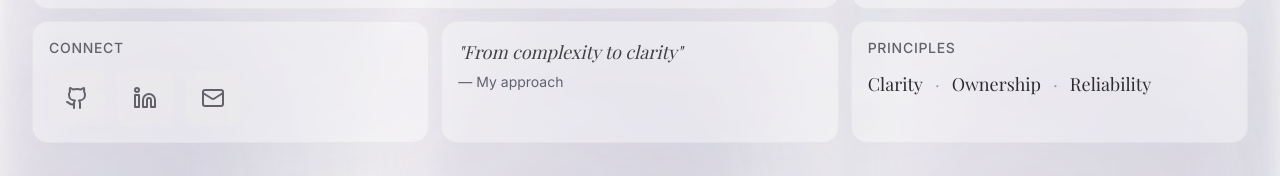
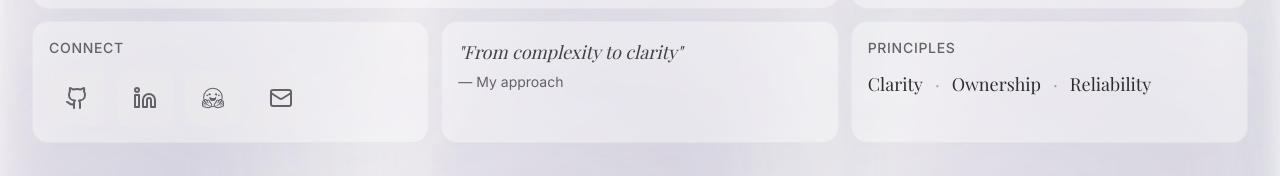
Before and after one commit to rdnk2004/rdnkportfolio, a Next.js app: page / in a window 1280 px wide. Shown: the part 403-579 px from the top of the page. Built offline with nearby package versions, Linux system fonts and the light colour scheme; no server answers.

Commit message:
hugging-face

```diff
--- a/src/components/sections/contact.tsx
+++ b/src/components/sections/contact.tsx
@@ -1,6 +1,7 @@
 import { Button } from "../ui/button";
 import { SectionHeading } from "../ui/section-heading";
 import { Github, Linkedin, Mail } from "lucide-react";
+import { HuggingFaceIcon } from "../ui/icons";
 
 export default function Contact() {
   return (
@@ -16,15 +17,25 @@ export default function Contact() {
             rdnikhilkrishna2004@gmail.com
           </a>
         </Button>
+        <Button asChild size="lg" variant="outline" className="border-primary/20 hover:bg-primary/5 hover:border-primary/40 transition-all text-primary">
+          <a href="https://huggingface.co/rdnk-2004" target="_blank" rel="noopener noreferrer">
+            <HuggingFaceIcon className="mr-2 h-4 w-4" />
+            Hugging Face
+          </a>
+        </Button>
       </div>
-      <div className="mt-12 flex justify-center space-x-8">
-        <a href="https://www.linkedin.com/in/nikhil-krishna-r-d-773b84259/" target="_blank" rel="noopener noreferrer" className="text-muted-foreground hover:text-primary transition-colors hover:scale-105 transform duration-300">
+      <div className="mt-12 flex justify-center items-center space-x-8">
+        <a href="https://www.linkedin.com/in/nikhil-krishna-r-d-773b84259/" target="_blank" rel="noopener noreferrer" className="text-muted-foreground hover:text-primary transition-colors hover:scale-105 transform duration-300" aria-label="LinkedIn">
           <Linkedin className="h-6 w-6" />
           <span className="sr-only">LinkedIn</span>
         </a>
-        <a href="https://github.com/rdnk2004" target="_blank" rel="noopener noreferrer" className="text-muted-foreground hover:text-primary transition-colors hover:scale-105 transform duration-300">
+        <a href="https://github.com/rdnk2004" target="_blank" rel="noopener noreferrer" className="text-muted-foreground hover:text-primary transition-colors hover:scale-105 transform duration-300" aria-label="GitHub">
           <Github className="h-6 w-6" />
           <span className="sr-only">GitHub</span>
+        </a>
+        <a href="https://huggingface.co/rdnk-2004" target="_blank" rel="noopener noreferrer" className="text-muted-foreground hover:text-primary transition-colors hover:scale-105 transform duration-300" aria-label="Hugging Face">
+          <HuggingFaceIcon className="h-6 w-6" />
+          <span className="sr-only">Hugging Face</span>
         </a>
       </div>
     </section>
--- a/src/components/sections/hero.tsx
+++ b/src/components/sections/hero.tsx
@@ -4,6 +4,7 @@ import { Button } from '@/components/ui/button';
 import { cn } from '@/lib/utils';
 import { useState, useEffect } from 'react';
 import { FileText, ArrowUpRight, Github, Linkedin, Mail, MessageSquare, Landmark, Clapperboard, Bot } from 'lucide-react';
+import { HuggingFaceIcon } from '@/components/ui/icons';
 import { motion, AnimatePresence } from 'framer-motion';
 import { useShouldReduceAnimations } from '@/hooks/use-device-detection';
 
@@ -107,7 +108,7 @@ function SocialLink({ href, icon: Icon, label }: { href: string; icon: React.Ele
             href={href}
             target="_blank"
             rel="noopener noreferrer"
-            className="flex items-center justify-center p-3 sm:p-4 rounded-lg bg-muted/30 text-muted-foreground hover:bg-primary/10 hover:text-primary transition-all duration-300"
+            className="flex items-center justify-center p-2.5 sm:p-4 rounded-lg bg-muted/30 text-muted-foreground hover:bg-primary/10 hover:text-primary transition-all duration-300"
             aria-label={label}
         >
             <Icon className="h-5 w-5 sm:h-6 sm:w-6" />
@@ -295,9 +296,10 @@ export default function Hero() {
                 <BentoCard className="col-span-1 lg:col-span-4 flex items-center">
                     <div className="w-full">
                         <h3 className="text-xs sm:text-sm font-medium text-muted-foreground uppercase tracking-wider mb-2 sm:mb-3">Connect</h3>
-                        <div className="flex gap-2 sm:gap-3 justify-between sm:justify-start">
+                        <div className="flex gap-1.5 sm:gap-3 justify-between sm:justify-start">
                             <SocialLink href="https://github.com/rdnk2004" icon={Github} label="GitHub" />
                             <SocialLink href="https://linkedin.com/in/nikhil-krishna-r-d-773b84259" icon={Linkedin} label="LinkedIn" />
+                            <SocialLink href="https://huggingface.co/rdnk-2004" icon={HuggingFaceIcon} label="Hugging Face" />
                             <SocialLink href="mailto:rdnkpersonal2004@gmail.com" icon={Mail} label="Email" />
                         </div>
                     </div>
--- a/src/components/sections/projects.tsx
+++ b/src/components/sections/projects.tsx
@@ -6,6 +6,7 @@ import { Button } from "../ui/button";
 import { Card, CardContent, CardHeader, CardTitle, CardFooter } from "../ui/card";
 import { SectionHeading } from "../ui/section-heading";
 import { Github, ExternalLink, X, AlertTriangle, Lightbulb, TrendingUp, CheckCircle2 } from "lucide-react";
+import { HuggingFaceIcon } from "@/components/ui/icons";
 import { motion, AnimatePresence } from "framer-motion";
 import { useOutsideClick } from "@/hooks/use-outside-click";
 import { useLenis } from "@/hooks/use-lenis-context";
@@ -333,7 +334,13 @@ export default function Projects() {
                           <div className="flex justify-end pt-4">
                             <Button asChild className="gap-2">
                               <a href={selectedProject.link} target="_blank" rel="noopener noreferrer">
-                                {selectedProject.link.includes("github") ? <Github className="h-4 w-4" /> : <ExternalLink className="h-4 w-4" />}
+                                {selectedProject.link.includes("github") ? (
+                                  <Github className="h-4 w-4" />
+                                ) : selectedProject.link.includes("huggingface") ? (
+                                  <HuggingFaceIcon className="h-4 w-4" />
+                                ) : (
+                                  <ExternalLink className="h-4 w-4" />
+                                )}
                                 View Project
                               </a>
                             </Button>
--- a/src/components/sections/skills.tsx
+++ b/src/components/sections/skills.tsx
@@ -60,6 +60,7 @@ const TECH_CATEGORIES = [
             "scikit-learn",
             "PyTorch",
             "TensorFlow",
+            "Hugging Face",
             "ResNet-50",
             "MLflow",
             "LLM APIs (Gemini & Claude)"
--- /dev/null
+++ b/src/components/ui/icons.tsx
@@ -0,0 +1,44 @@
+import React from 'react';
+
+export function HuggingFaceIcon({ className, ...props }: React.ComponentProps<'svg'>) {
+  return (
+    <svg
+      viewBox="0 0 95 88"
+      fill="currentColor"
+      className={className}
+      xmlns="http://www.w3.org/2000/svg"
+      {...props}
+    >
+      <path
+        fill="currentColor"
+        d="M81.96 41.75a34.75 34.75 0 1 0-69.5 0 34.75 34.75 0 0 0 69.5 0Zm-73.5 0a38.75 38.75 0 1 1 77.5 0 38.75 38.75 0 0 1-77.5 0Z"
+      />
+      <path
+        fill="currentColor"
+        d="M58.5 32.3c1.28.44 1.78 3.06 3.07 2.38a5 5 0 1 0-6.76-2.07c.61 1.15 2.55-.72 3.7-.32ZM34.95 32.3c-1.28.44-1.79 3.06-3.07 2.38a5 5 0 1 1 6.76-2.07c-.61 1.15-2.56-.72-3.7-.32Z"
+      />
+      <path
+        fill="currentColor"
+        d="M46.96 56.29c9.83 0 13-8.76 13-13.26 0-2.34-1.57-1.6-4.09-.36-2.33 1.15-5.46 2.74-8.9 2.74-7.19 0-13-6.88-13-2.38s3.16 13.26 13 13.26Z"
+      />
+      <path
+        fill="currentColor"
+        fillRule="evenodd"
+        d="M39.43 54a8.7 8.7 0 0 1 5.3-4.49c.4-.12.81.57 1.24 1.28.4.68.82 1.37 1.24 1.37.45 0 .9-.68 1.33-1.35.45-.7.89-1.38 1.32-1.25a8.61 8.61 0 0 1 5 4.17c3.73-2.94 5.1-7.74 5.1-10.7 0-2.34-1.57-1.6-4.09-.36l-.14.07c-2.31 1.15-5.39 2.67-8.77 2.67s-6.45-1.52-8.77-2.67c-2.6-1.29-4.23-2.1-4.23.29 0 3.05 1.46 8.06 5.47 10.97Z"
+        clipRule="evenodd"
+      />
+      <path
+        fill="currentColor"
+        d="M70.71 37a3.25 3.25 0 1 0 0-6.5 3.25 3.25 0 0 0 0 6.5ZM24.21 37a3.25 3.25 0 1 0 0-6.5 3.25 3.25 0 0 0 0 6.5Z"
+      />
+      <path
+        fill="currentColor"
+        d="M17.52 48c-1.62 0-3.06.66-4.07 1.87a5.97 5.97 0 0 0-1.33 3.76 7.1 7.1 0 0 0-1.94-.3c-1.55 0-2.95.59-3.94 1.66a5.8 5.8 0 0 0-.8 7 5.3 5.3 0 0 0-1.79 2.82c-.24.9-.48 2.8.8 4.74a5.22 5.22 0 0 0-.37 5.02c1.02 2.32 3.57 4.14 8.52 6.1 3.07 1.22 5.89 2 5.91 2.01a44.33 44.33 0 0 0 10.93 1.6c5.86 0 10.05-1.8 12.46-5.34 3.88-5.69 3.33-10.9-1.7-15.92-2.77-2.78-4.62-6.87-5-7.77-.78-2.66-2.84-5.62-6.25-5.62a5.7 5.7 0 0 0-4.6 2.46c-1-1.26-1.98-2.25-2.86-2.82A7.4 7.4 0 0 0 17.52 48Zm0 4c.51 0 1.14.22 1.82.65 2.14 1.36 6.25 8.43 7.76 11.18.5.92 1.37 1.31 2.14 1.31 1.55 0 2.75-1.53.15-3.48-3.92-2.93-2.55-7.72-.68-8.01.08-.02.17-.02.24-.02 1.7 0 2.45 2.93 2.45 2.93s2.2 5.52 5.98 9.3c3.77 3.77 3.97 6.8 1.22 10.83-1.88 2.75-5.47 3.58-9.16 3.58-3.81 0-7.73-.9-9.92-1.46-.11-.03-13.45-3.8-11.76-7 .28-.54.75-.76 1.34-.76 2.38 0 6.7 3.54 8.57 3.54.41 0 .7-.17.83-.6.79-2.85-12.06-4.05-10.98-8.17.2-.73.71-1.02 1.44-1.02 3.14 0 10.2 5.53 11.68 5.53.11 0 .2-.03.24-.1.74-1.2.33-2.04-4.9-5.2-5.21-3.16-8.88-5.06-6.8-7.33.24-.26.58-.38 1-.38 3.17 0 10.66 6.82 10.66 6.82s2.02 2.1 3.25 2.1c.28 0 .52-.1.68-.38.86-1.46-8.06-8.22-8.56-11.01-.34-1.9.24-2.85 1.31-2.85Z"
+      />
+      <path
+        fill="currentColor"
+        d="M77.4 48c1.62 0 3.07.66 4.07 1.87a5.97 5.97 0 0 1 1.33 3.76 7.1 7.1 0 0 1 1.95-.3c1.55 0 2.95.59 3.94 1.66a5.8 5.8 0 0 1 .8 7 5.3 5.3 0 0 1 1.78 2.82c.24.9.48 2.8-.8 4.74a5.22 5.22 0 0 1 .37 5.02c-1.02 2.32-3.57 4.14-8.51 6.1-3.08 1.22-5.9 2-5.92 2.01a44.33 44.33 0 0 1-10.93 1.6c-5.86 0-10.05-1.8-12.46-5.34-3.88-5.69-3.33-10.9 1.7-15.92 2.78-2.78 4.63-6.87 5.01-7.77.78-2.66 2.83-5.62 6.24-5.62a5.7 5.7 0 0 1 4.6 2.46c1-1.26 1.98-2.25 2.87-2.82A7.4 7.4 0 0 1 77.4 48Zm0 4c-.51 0-1.13.22-1.82.65-2.13 1.36-6.25 8.43-7.76 11.18a2.43 2.43 0 0 1-2.14 1.31c-1.54 0-2.75-1.53-.14-3.48 3.91-2.93 2.54-7.72.67-8.01a1.54 1.54 0 0 0-.24-.02c-1.7 0-2.45 2.93-2.45 2.93s-2.2 5.52-5.97 9.3c-3.78 3.77-3.98 6.8-1.22 10.83 1.87 2.75 5.47 3.58 9.15 3.58 3.82 0 7.73-.9 9.93-1.46.1-.03 13.45-3.8 11.76-7-.29-.54-.75-.76-1.34-.76-2.38 0-6.71 3.54-8.57 3.54-.42 0-.71-.17-.83-.6-.8-2.85 12.05-4.05 10.97-8.17-.19-.73-.7-1.02-1.44-1.02-3.14 0-10.2 5.53-11.68 5.53-.1 0-.19-.03-.23-.1-.74-1.2-.34-2.04 4.88-5.2 5.23-3.16 8.9-5.06 6.8-7.33-.23-.26-.57-.38-.98-.38-3.18 0-10.67 6.82-10.67 6.82s-2.02 2.1-3.24 2.1a.74.74 0 0 1-.68-.38c-.87-1.46 8.05-8.22 8.55-11.01.34-1.9-.24-2.85-1.31-2.85Z"
+      />
+    </svg>
+  );
+}
```
